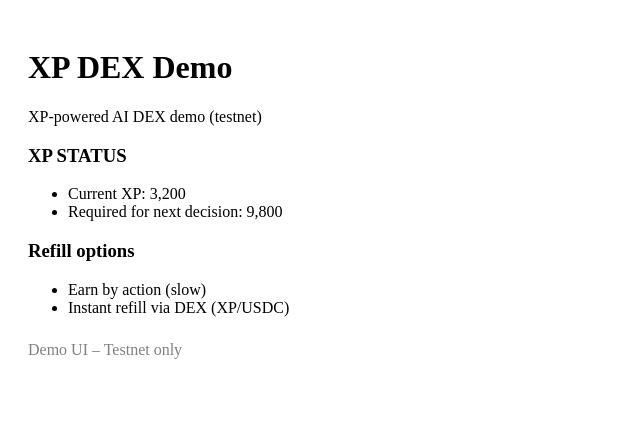
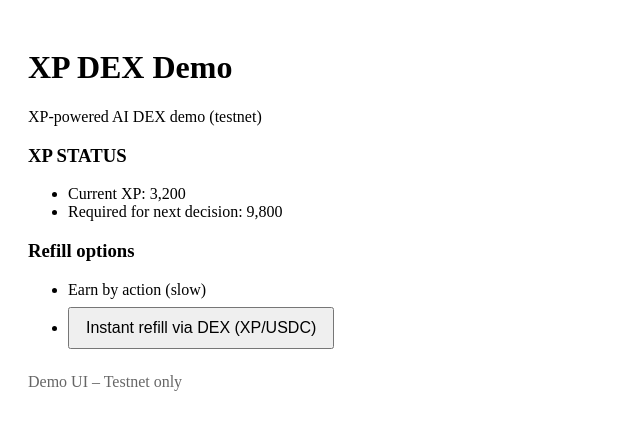
Before and after one commit to zonota726-stack/xp-dex-demo, a Next.js app: page / in a window 1280 px wide. Shown: the top 430 px of the page, without its empty margins (0-640 px from the left). Built offline with nearby package versions, Linux system fonts and the light colour scheme.

Commit message:
Update page.tsx

```diff
--- a/app/page.tsx
+++ b/app/page.tsx
@@ -1,4 +1,8 @@
 export default function Home() {
+  const handleRefill = () => {
+    alert("DEX refill triggered (testnet mock)");
+  };
+
   return (
     <main style={{ padding: 20 }}>
       <h1>XP DEX Demo</h1>
@@ -13,10 +17,22 @@ export default function Home() {
       <h3>Refill options</h3>
       <ul>
         <li>Earn by action (slow)</li>
-        <li>Instant refill via DEX (XP/USDC)</li>
+        <li>
+          <button
+            onClick={handleRefill}
+            style={{
+              padding: "10px 16px",
+              marginTop: 8,
+              fontSize: 16,
+              cursor: "pointer",
+            }}
+          >
+            Instant refill via DEX (XP/USDC)
+          </button>
+        </li>
       </ul>
 
-      <p style={{ marginTop: 24, color: "gray" }}>
+      <p style={{ marginTop: 24, color: "#666" }}>
         Demo UI – Testnet only
       </p>
     </main>
```
